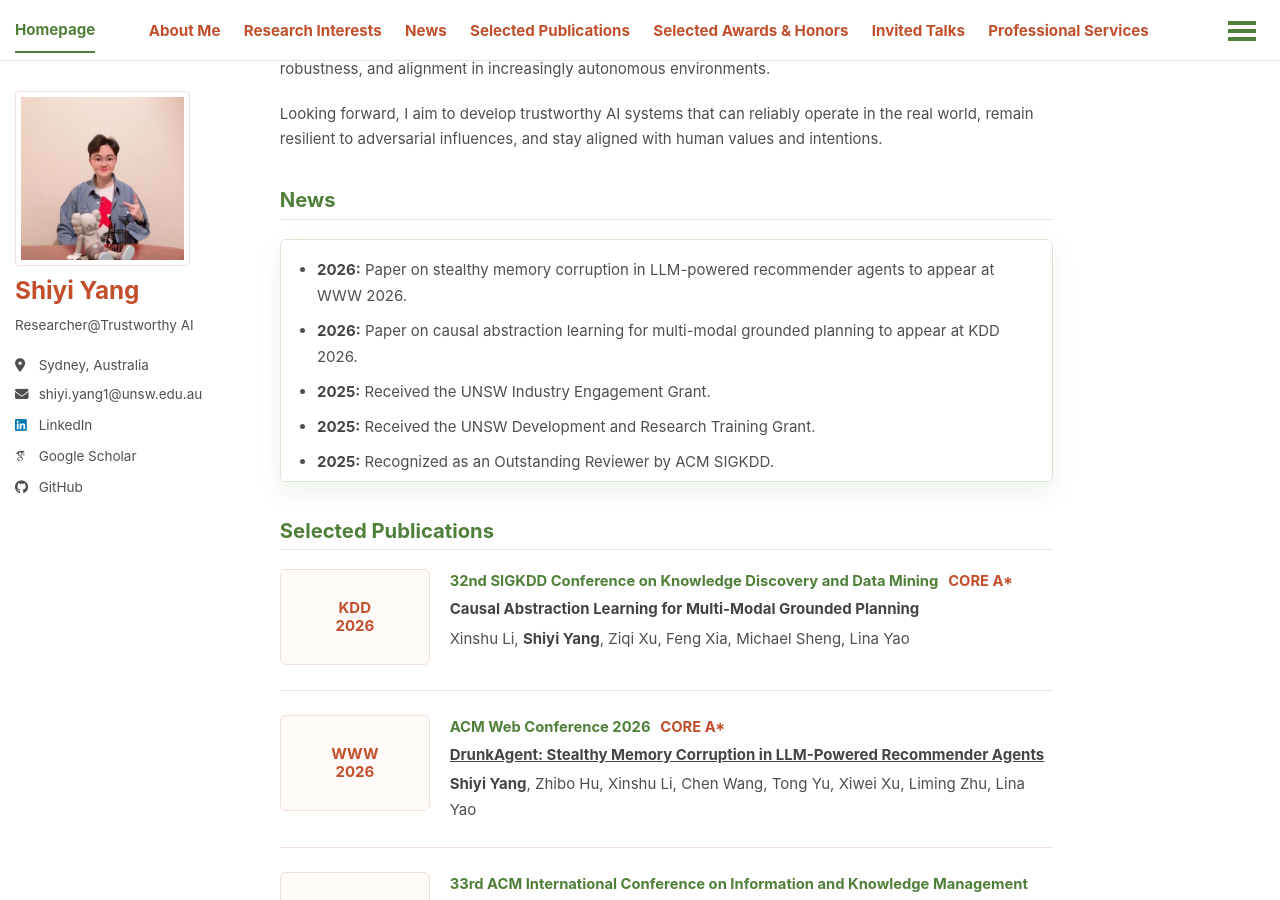
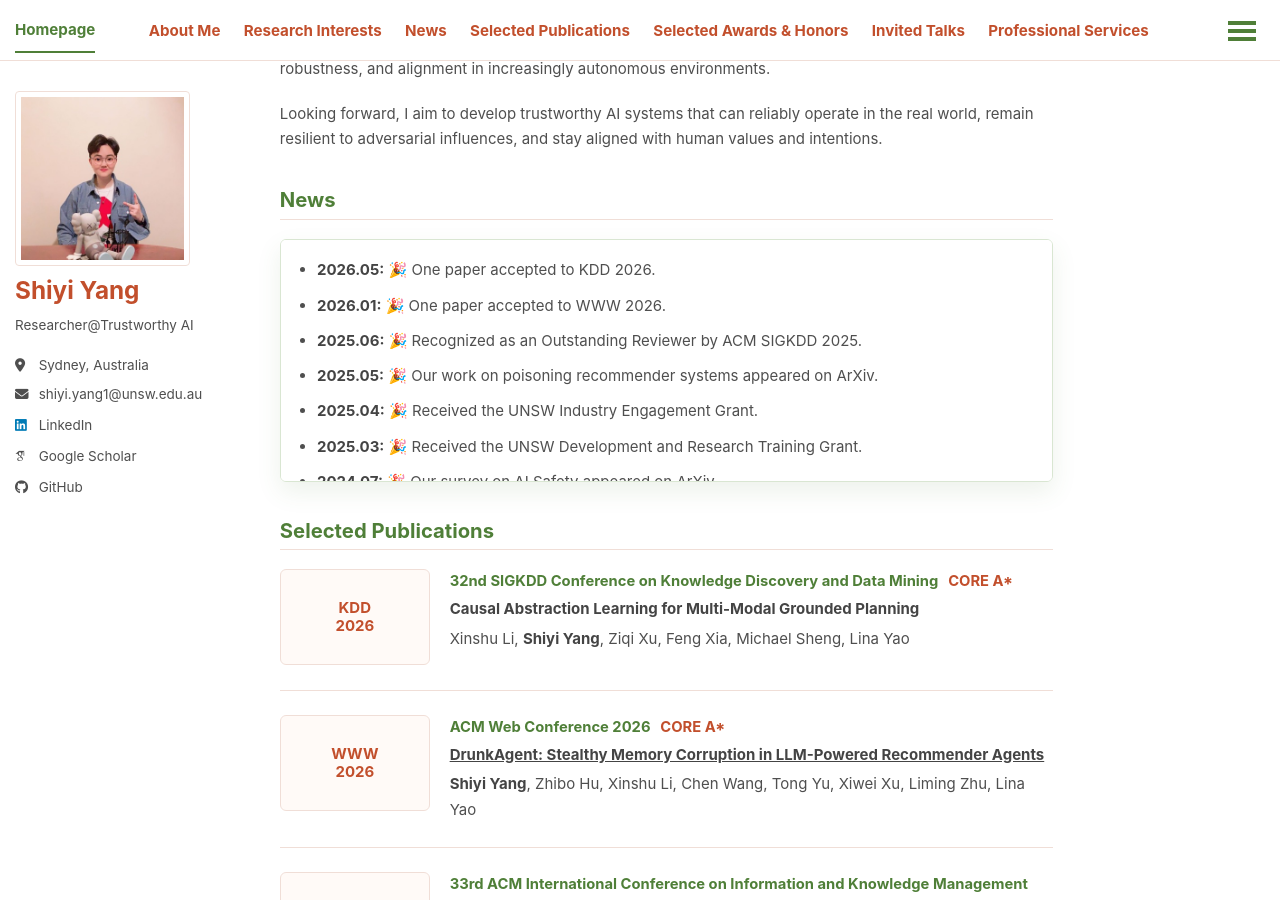
Before and after one commit to shiyiyang-ai/shiyiyang-ai.github.io, a Jekyll site: the page built from _pages/about.md, in a window 1280 px wide and 900 px high, scrolled down 734 px. Built offline with Jekyll 4.4.1, drawn with Linux system fonts in a browser that asks for light colours; some web fonts are replaced; a script bundle is joined from its source files by our own code; library files that are not in the unit come from our copies.

Commit message:
Update news section

```diff
--- a/_pages/about.md
+++ b/_pages/about.md
@@ -26,16 +26,18 @@ Looking forward, I aim to develop trustworthy AI systems that can reliably opera
 
 <div class="news-panel">
   <ul class="news-list">
-    <li><strong>2026:</strong> Paper on stealthy memory corruption in LLM-powered recommender agents to appear at WWW 2026.</li>
-    <li><strong>2026:</strong> Paper on causal abstraction learning for multi-modal grounded planning to appear at KDD 2026.</li>
-    <li><strong>2025:</strong> Received the UNSW Industry Engagement Grant.</li>
-    <li><strong>2025:</strong> Received the UNSW Development and Research Training Grant.</li>
-    <li><strong>2025:</strong> Recognized as an Outstanding Reviewer by ACM SIGKDD.</li>
-    <li><strong>2024:</strong> Paper on adversarial styles for visually-aware recommender systems appeared at CIKM 2024.</li>
-    <li><strong>2023:</strong> Paper on review-incorporated profile injection attacks appeared at ICDM 2023.</li>
-    <li><strong>2022:</strong> Awarded the CSIRO Data61 PhD Scholarship with competitive Top-up.</li>
-    <li><strong>2021:</strong> Paper on anomalous network activity detection appeared at QRS 2021.</li>
-    <li><strong>2021:</strong> Paper on effective payload detection appeared at DSC 2021.</li>
+    <li><strong>2026.05:</strong> 🎉 One paper accepted to KDD 2026.</li>
+    <li><strong>2026.01:</strong> 🎉 One paper accepted to WWW 2026.</li>
+    <li><strong>2025.06:</strong> 🎉 Recognized as an Outstanding Reviewer by ACM SIGKDD 2025.</li>
+    <li><strong>2025.05:</strong> 🎉 Our work on poisoning recommender systems appeared on ArXiv.</li>
+    <li><strong>2025.04:</strong> 🎉 Received the UNSW Industry Engagement Grant.</li>
+    <li><strong>2025.03:</strong> 🎉 Received the UNSW Development and Research Training Grant.</li>
+    <li><strong>2024.07:</strong> 🎉 Our survey on AI Safety appeared on ArXiv.</li>
+    <li><strong>2024.07:</strong> 🎉 One paper accepted to CIKM 2024.</li>
+    <li><strong>2023.09:</strong> 🎉 One paper accepted to ICDM 2023.</li>
+    <li><strong>2022.05:</strong> 🎉 Received the UNSW PhD Tuition Fee Scholarship.</li>
+    <li><strong>2022.04:</strong> 🎉 Received the CSIRO Data61 PhD Scholarship with a competitive Top-up Award.</li>
+    <li><strong>2022.03:</strong> 🎉 Graduated with an MPhil degree from UNSW.</li>
   </ul>
 </div>
 
```
